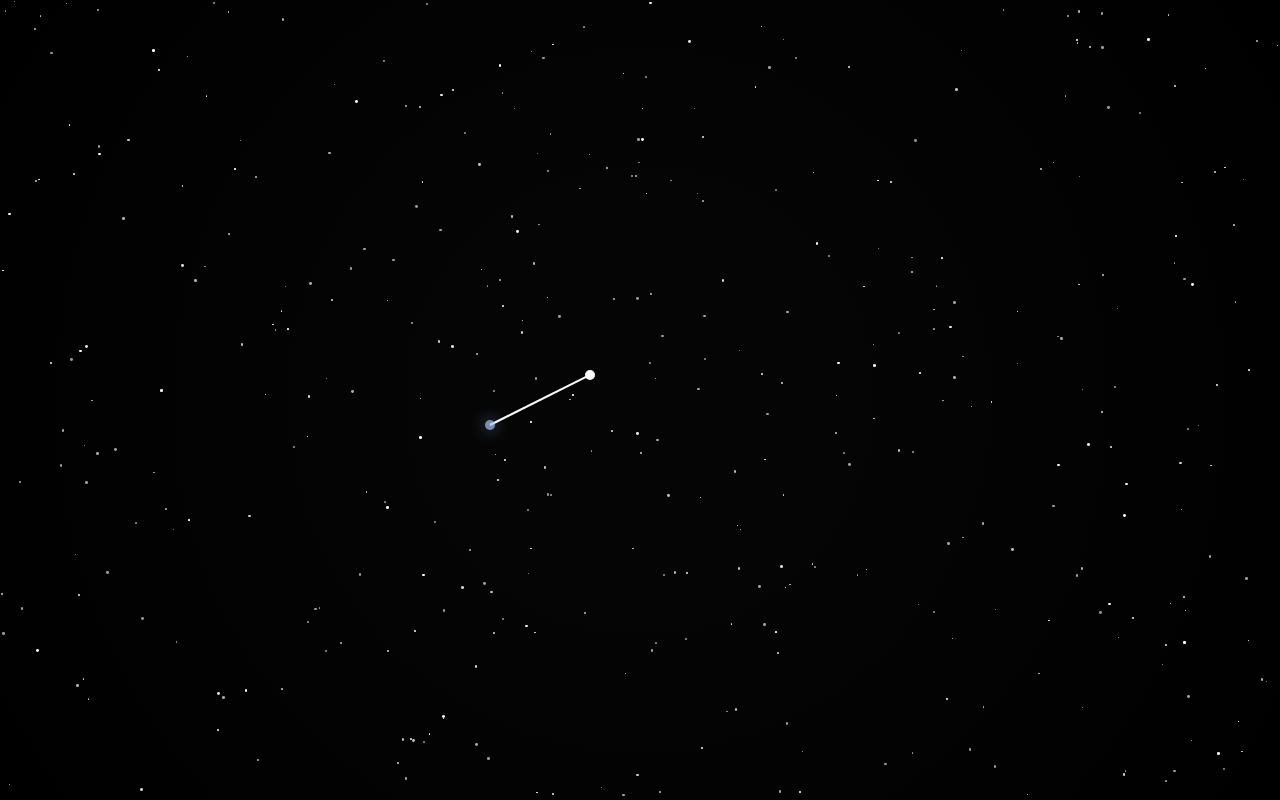
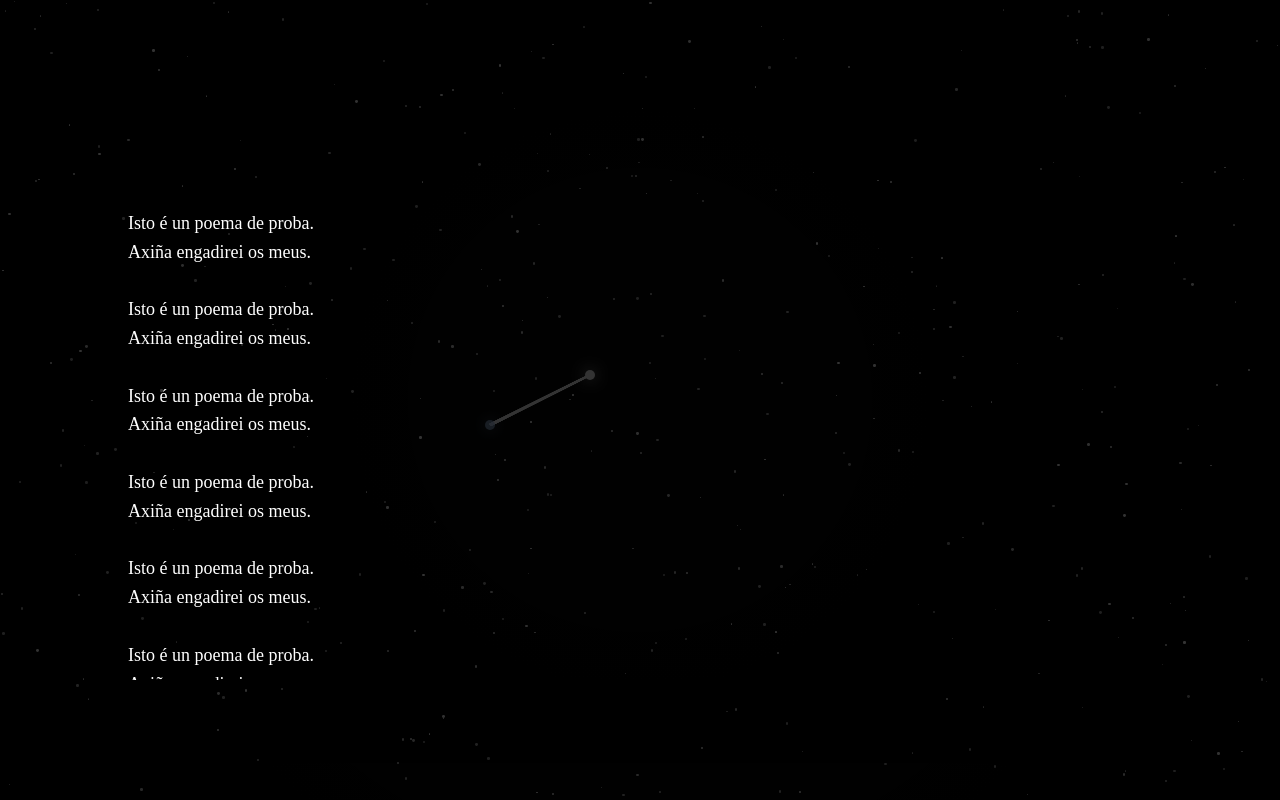
Before and after one commit to ollococan/ollococan.github.io, a plain HTML site: page index.html in a window 1280 px wide. Both pictures are taken after a click on the element 490 px from the left and 425 px from the top of the page. Drawn offline with Linux system fonts and the light colour scheme.

Commit message:
Correccións xerais. Primeiras probas con poemas e ciclo de navegación.

```diff
--- /dev/null
+++ b/assets/poems/poema_de_proba.xml
@@ -0,0 +1,25 @@
+<poema>
+Isto é un poema de proba.
+Axiña engadirei os meus.
+
+Isto é un poema de proba.
+Axiña engadirei os meus.
+
+Isto é un poema de proba.
+Axiña engadirei os meus.
+
+Isto é un poema de proba.
+Axiña engadirei os meus.
+
+Isto é un poema de proba.
+Axiña engadirei os meus.
+
+Isto é un poema de proba.
+Axiña engadirei os meus.
+
+Isto é un poema de proba.
+Axiña engadirei os meus.
+
+Isto é un poema de proba.
+Axiña engadirei os meus.
+</poema>
--- a/css/style.css
+++ b/css/style.css
@@ -40,13 +40,29 @@ body {
     height: 10px;
     background-color: white;
     border-radius: 50%;
-    transition: transform 0.3s, box-shadow 0.3s;
+    box-shadow: 0 0 15px rgba(255, 255, 255, 0.8), 0 0 30px rgba(255, 255, 255, 0.5);
+    animation: shine 2s infinite alternate ease-in-out;
     transform: translate(-50%, -50%);
 }
 
-.star:hover {
-    transform: translate(-50%, -50%) scale(1.5);
-    box-shadow: 0 0 10px white;
+.star.active-star {
+
+    box-shadow: 0 0 20px rgba(167, 199, 245, 0.8), 0 0 40px rgba(167, 199, 245, 0.5);
+}
+
+@keyframes shine {
+    0% {
+        transform: translate(-50%, -50%) scale(1);
+        opacity: 0.8;
+    }
+    50% {
+        transform: translate(-50%, -50%) scale(1.2);
+        opacity: 1;
+    }
+    100% {
+        transform: translate(-50%, -50%) scale(1);
+        opacity: 0.8;
+    }
 }
 
 @keyframes twinkle {
@@ -79,7 +95,6 @@ canvas {
     transition: opacity 0.3s ease-in-out;
 }
 
-
 .line.visible {
     opacity: 1;
 }
@@ -87,3 +102,59 @@ canvas {
 .line.hidden {
     opacity: 0;
 }
+
+#modal-overlay {
+    position: fixed;
+    top: 0;
+    left: 0;
+    width: 100%;
+    height: 100%;
+    background-color: rgba(0, 0, 0, 0.8); /* Light translucent black */
+    z-index: 999;
+    opacity: 0; /* Start invisible */
+    transition: opacity 0.5s ease; /* Smooth fade-in effect */
+    display: none; /* Initially hidden */
+}
+
+#poem-modal {
+    position: absolute;
+    top: 50%;
+    left: 50%;
+    transform: translate(-50%, -50%);
+    padding: 40px;
+    box-shadow: 0 4px 8px rgba(0, 0, 0, 0.2);
+    width: 80%;
+    height: 60%; /* Set a fixed height */
+    overflow-y: auto; /* Enable vertical scrolling */
+    border-radius: 10px;
+    position: relative;
+}
+
+#poem-modal::-webkit-scrollbar {
+    width: 8px;
+}
+
+#poem-modal::-webkit-scrollbar-thumb {
+    background-color: rgba(0, 0, 0, 0.5);
+    border-radius: 4px;
+}
+
+#poem-modal::-webkit-scrollbar-thumb:hover {
+    background-color: rgba(0, 0, 0, 0.7);
+}
+
+#modal-close-button {
+    position: absolute;
+    top: 10px;
+    right: 20px;
+    cursor: pointer;
+    font-size: 30px;
+    color: white;
+    z-index: 1000;
+}
+
+#poem-content {
+    margin-top: 20px;
+    font-size: 18px;
+    line-height: 1.6;
+}
--- a/js/estrelas.js
+++ b/js/estrelas.js
@@ -90,7 +90,8 @@ document.addEventListener("DOMContentLoaded", function () {
         let progress = 0;
         const lineDrawInterval = setInterval(() => {
             progress += Math.random() * 0.02 + 0.01;
-            ctx.clearRect(0, 0, canvas.width, canvas.height);
+
+            // Remove the clearRect call to keep the existing lines
             ctx.strokeStyle = "white";
             ctx.lineWidth = 2;
             ctx.beginPath();
@@ -103,6 +104,41 @@ document.addEventListener("DOMContentLoaded", function () {
                 linesDrawn++;
             }
         }, 20);
+    }
+
+    function createModal() {
+        const modalOverlay = document.createElement('div');
+        modalOverlay.id = 'modal-overlay';
+
+        const modal = document.createElement('div');
+        modal.id = 'poem-modal';
+
+        const poemContent = document.createElement('div');
+        poemContent.id = 'poem-content';
+
+        // Add click event to the overlay, modal, and content to close the modal
+        modalOverlay.addEventListener('click', () => {
+            modalOverlay.style.opacity = '0'; // Fade out
+            setTimeout(() => {
+                modalOverlay.style.display = 'none'; // Hide after fade-out
+            }, 500); // Match the transition duration
+        });
+
+        // Append elements
+        modal.appendChild(poemContent);
+        modalOverlay.appendChild(modal);
+        document.body.appendChild(modalOverlay);
+    }
+
+    function showModal(poemText) {
+        const modalOverlay = document.getElementById('modal-overlay');
+        const poemContent = document.getElementById('poem-content');
+        poemContent.innerText = poemText;
+
+        modalOverlay.style.display = 'block'; // Make it visible
+        setTimeout(() => {
+            modalOverlay.style.opacity = '1'; // Fade in after display is set
+        }, 0); // Allow the browser to register the display change before starting the transition
     }
 
     function handleStarClick(event) {
@@ -123,6 +159,20 @@ document.addEventListener("DOMContentLoaded", function () {
                 drawStars();
             }
         }
+
+        // Fetch and display the poem for the clicked star
+        fetch(`assets/poems/poema_de_proba.xml`)
+            .then(response => response.text())
+            .then(data => {
+                const parser = new DOMParser();
+                const xmlDoc = parser.parseFromString(data, "text/xml");
+                const poemText = xmlDoc.getElementsByTagName("poema")[0].textContent;
+                showModal(poemText);
+            })
+            .catch(error => {
+                console.error('Error fetching the poem:', error);
+                showModal('Poem not found.');
+            });
     }
 
     const style = document.createElement('style');
@@ -135,6 +185,9 @@ document.addEventListener("DOMContentLoaded", function () {
     document.head.appendChild(style);
 
     drawStars();
+
+    // Call this function once to create the modal
+    createModal();
 });
 
 document.body.addEventListener('click', function() {
```
